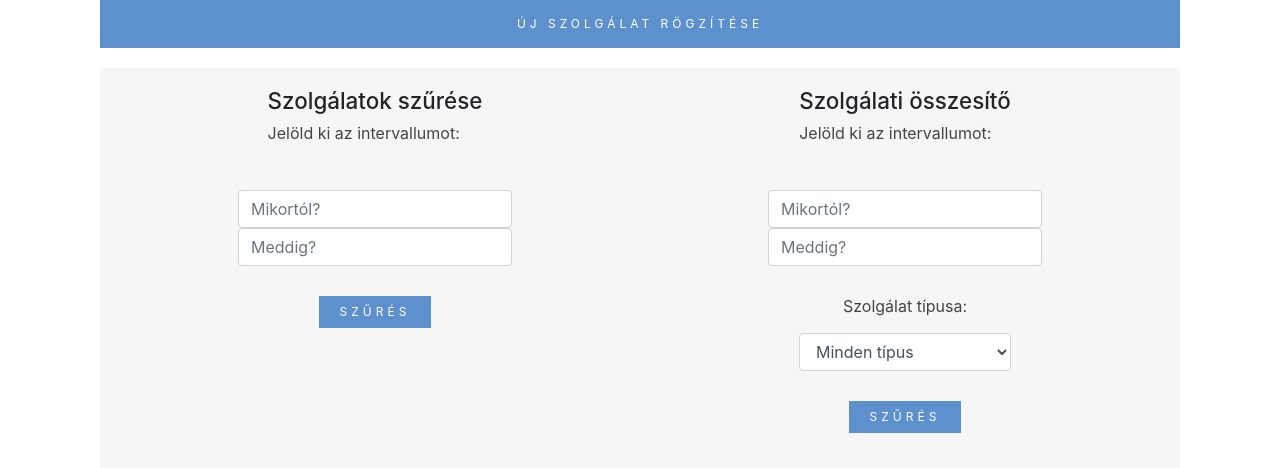
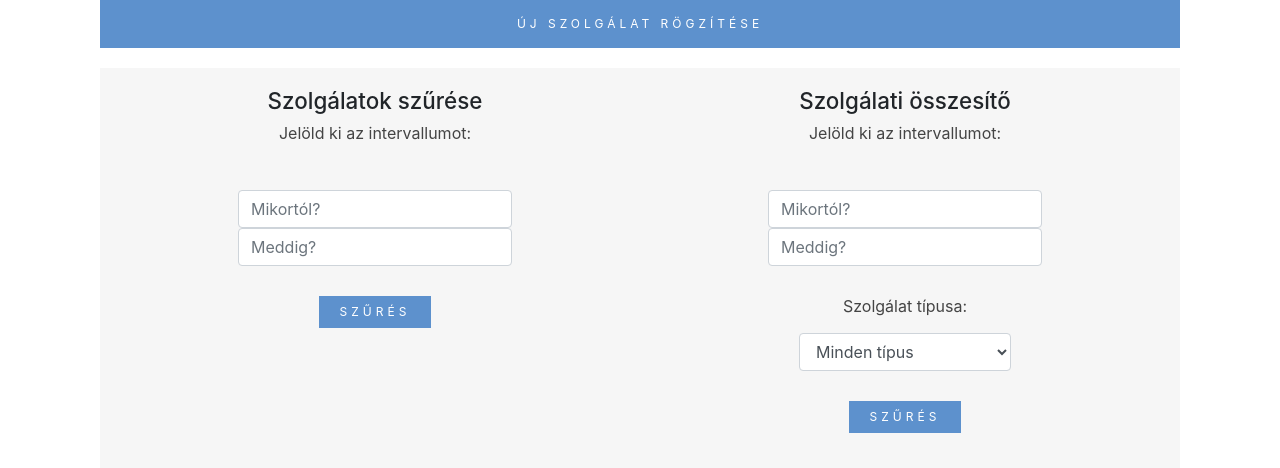
Before and after one commit to udvarisz/timesheet, a Django app: page /time_sheet/duty_list in a window 1280 px wide. Shown: the part 355-823 px from the top of the page. Run offline with Django 3.2, Linux system fonts and the light colour scheme; the visitor is signed in with stand-in values (Sample User, id 1); data that the repository does not hold is empty; some libraries are stand-ins or nearby versions.

Commit message:
Update duty_list.html

```diff
--- a/mysite/time_sheet/templates/time_sheet/duty_list.html
+++ b/mysite/time_sheet/templates/time_sheet/duty_list.html
@@ -14,7 +14,7 @@ Szolgálatok
   <div class="row justify-content-center noborder">
     <div class="col-md-6">
       <div class="row justify-content-center noborder">
-        <div class="col-md-auto">
+        <div class="col-md-auto text-center">
           <h2>Szolgálatok szűrése</h2>
           <p>Jelöld ki az intervallumot:</p>
         </div>
@@ -42,7 +42,7 @@ Szolgálatok
     </div>
     <div class="col md-6">
       <div class="row justify-content-center noborder">
-        <div class="col-md-auto">
+        <div class="col-md-auto text-center">
           <h2>Szolgálati összesítő</h2>
           <p>Jelöld ki az intervallumot:</p>
         </div>
```
